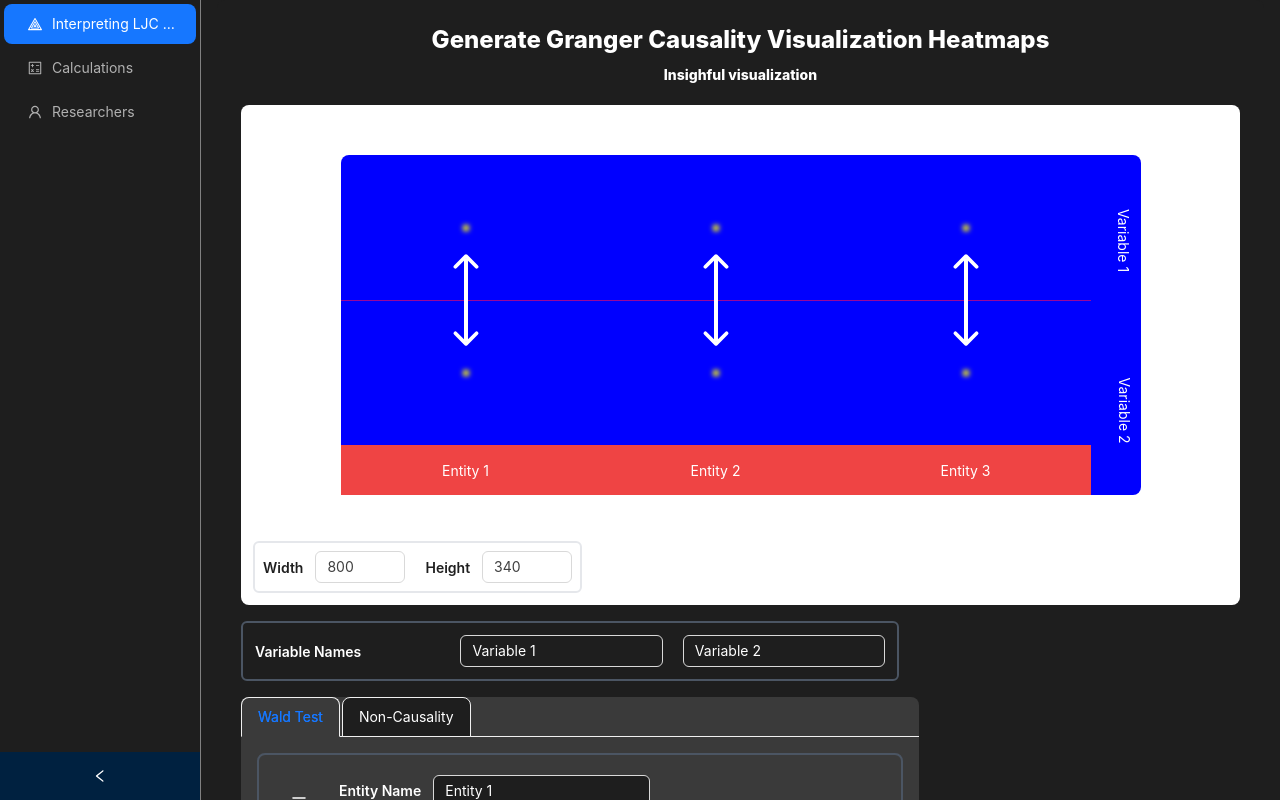
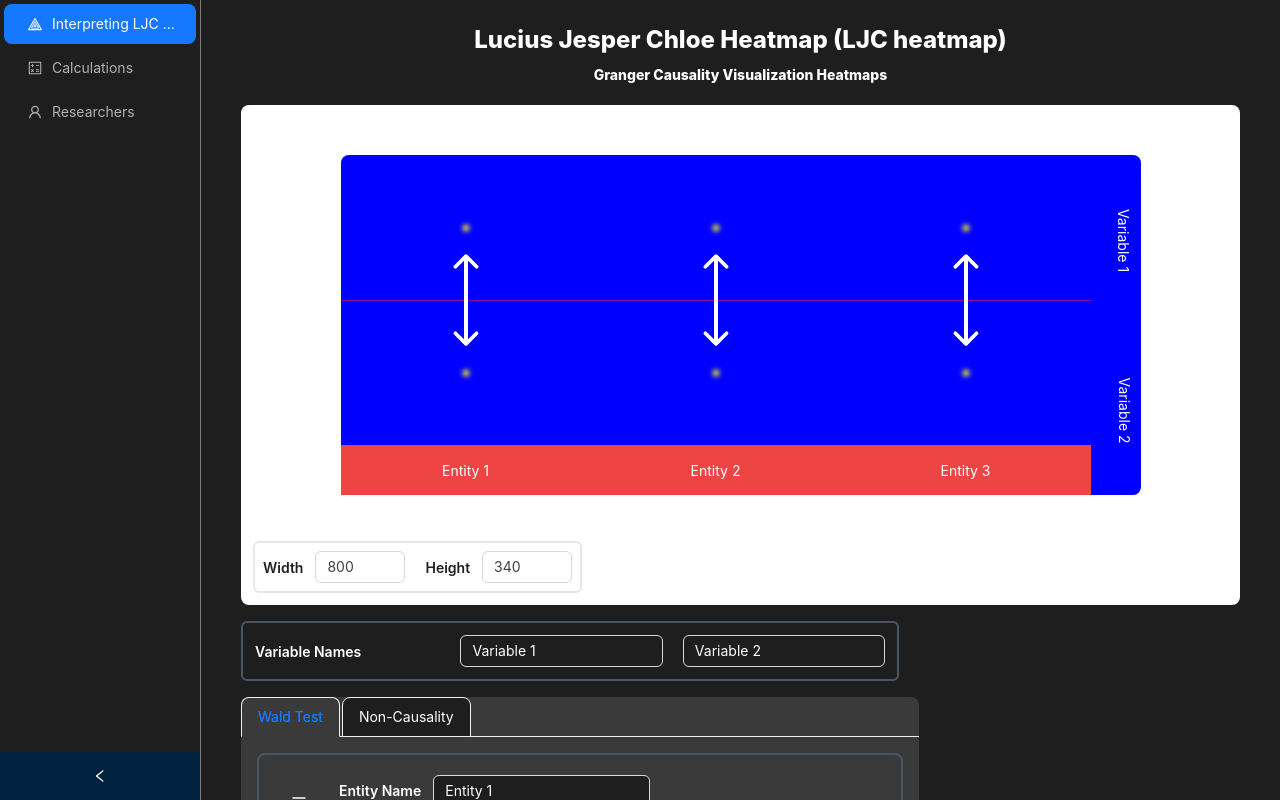
Before and after one commit to LuciusJesperChloe/LJC-HeatMap, a React (Create React App) app: page / in a window 1280 px wide. Shown: the top 800 px of the page. Built offline with nearby package versions, Linux system fonts and the light colour scheme.

Commit message:
Update RcegPage.tsx

```diff
--- a/src/pages/rceg/RcegPage.tsx
+++ b/src/pages/rceg/RcegPage.tsx
@@ -918,10 +918,10 @@ const RcegPage = () => {
       <div className="w-full flex flex-col items-center">
         {/* Heading Text */}
         <div className="font-extrabold text-2xl text-white">
-          Generate Granger Causality Visualization Heatmaps
+          Lucius Jesper Chloe Heatmap (LJC heatmap)
         </div>
         <div className="font-extrabold text-md pt-2 text-white">
-          Insighful visualization
+          Granger Causality Visualization Heatmaps
         </div>
         {/* Canvas Background */}
         <div className="p-3 bg-white rounded-lg w-full flex flex-col items-center justify-between gap-2 h-[500px] mt-5">
```
